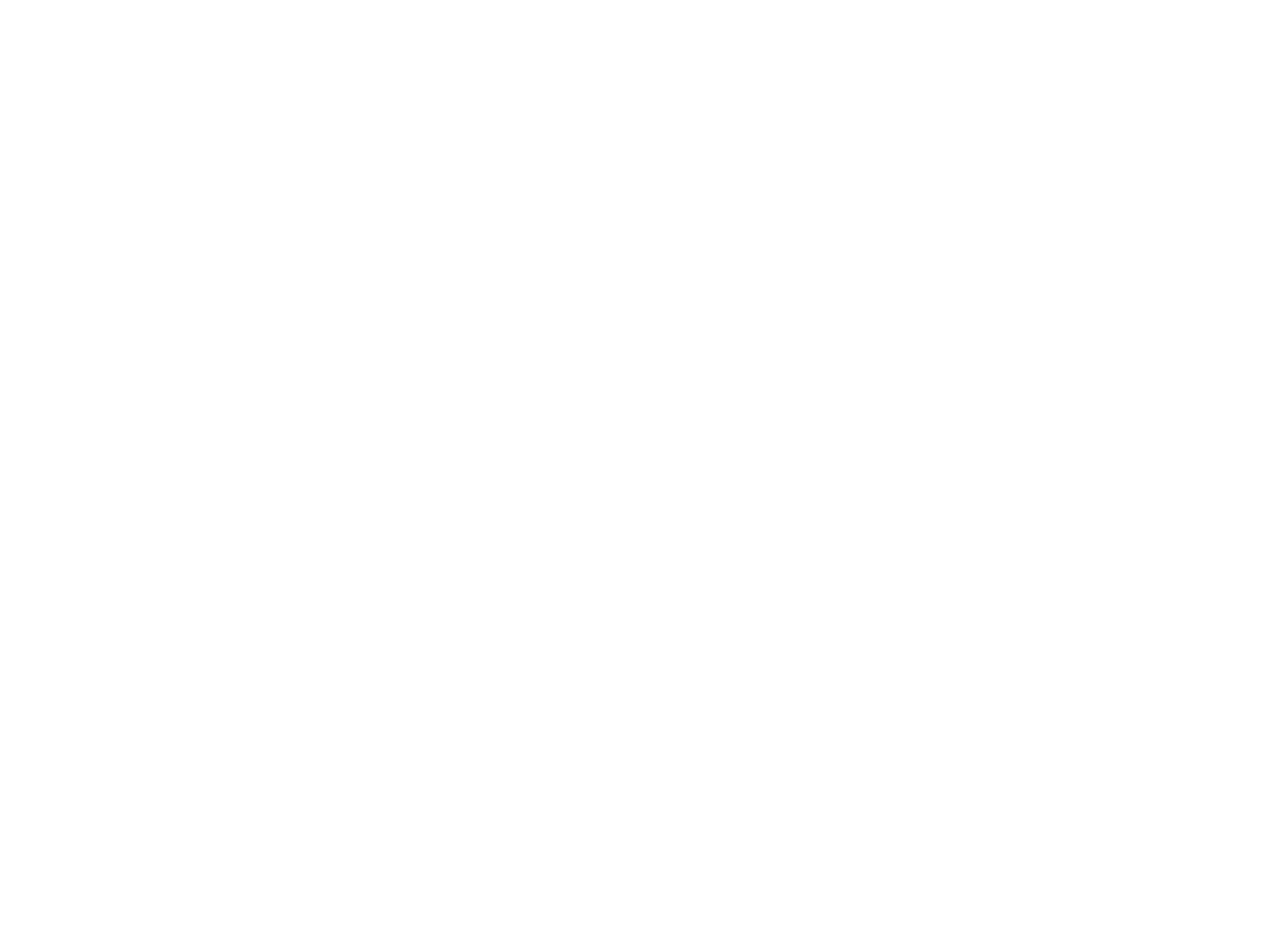
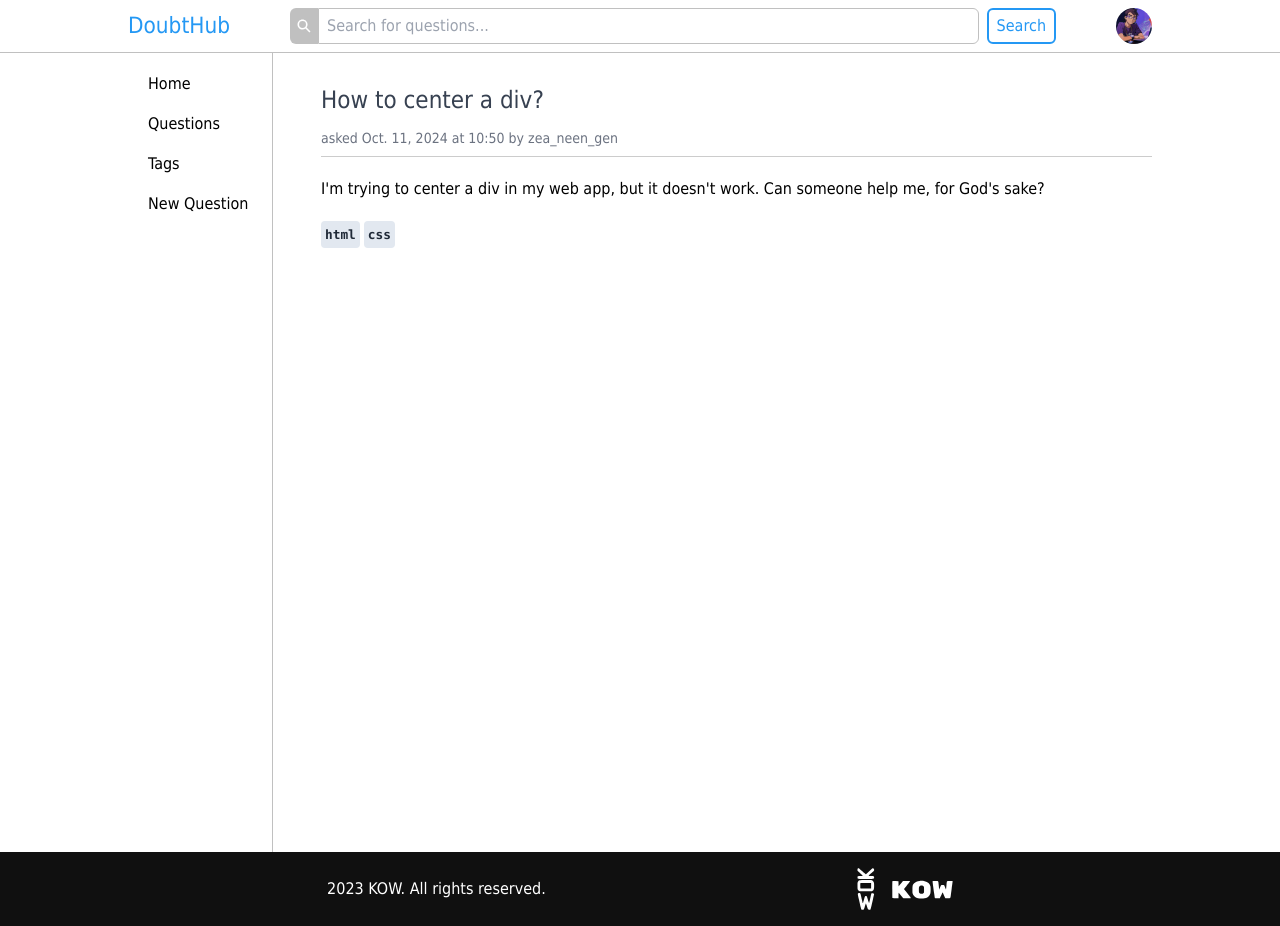
Before and after one commit to Kainom/DoubtHub, a React (Vite) app: page /questions/1 in a window 1280 px wide. Before the commit this address had no page. Before the commit the page ends 800 px from the top, so only its background shows below. Built offline with nearby package versions, Linux system fonts and the light colour scheme.

Commit message:
Question Discussion started

```diff
--- a/src/components/Header.jsx
+++ b/src/components/Header.jsx
@@ -41,7 +41,7 @@
                     border: '1px var(--border-color) solid'
                 }}
                 type="text"
-                placeholder="Search..."
+                placeholder="Search for questions..."
             />
 
             <OutlineButton text="Search" type="submit" />
--- a/src/components/QuestionLink.jsx
+++ b/src/components/QuestionLink.jsx
@@ -1,5 +1,6 @@
 /* eslint-disable react/jsx-key */
 /* eslint-disable react/prop-types */
+import Tag from '../components/Tag'
 
 function AnsweredIcon({ answered }) {
     return (
@@ -23,39 +24,33 @@
     )
 }
 
-export default function QuestionLink(props) {
+export default function QuestionLink({question}) {
     return (
         <>
             <li
                 className="w-full py-3"
                 style={{ borderBottom: '1px solid #ccc' }}
             >
-                <a style={{ fontSize: '1.2rem' }} href="questions">
-                    <AnsweredIcon answered={props.answered} />
+                <a
+                    style={{ fontSize: '1.2rem' }}
+                    href={`questions/${question.id}`}
+                >
+                    <AnsweredIcon answered={question.answered} />
                     <span
                         className="text-blue-800 hover:underline hover:text-blue-900 visited:text-purple-900"
                     >
-                        {props.title}
+                        {question.title}
                     </span>
                 </a>
 
                 <p style={{ fontSize: "0.8rem" }} className="my-3 text-gray-800">
-                    {props.description}
+                    {question.description}
                 </p>
 
                 <div className="flex justify-between flex-wrap max-sm:flex-col max-sm:gap-2">
                     <div className="inline-flex content-center flex-wrap gap-1">
-                        {props.tags.map((tag) => (
-                            <a
-                                href={`/tags/${tag}`}
-                                className="
-                                    inline-block font-mono font-bold
-                                    text-gray-800 bg-slate-200 rounded p-1
-                                    max-sm:text-end"
-                                style={{ fontSize: '0.8rem' }}
-                            >
-                                {tag}
-                            </a>
+                        {question.tags.map((tag) => (
+                            <Tag tagname={tag}/>
                         ))}
                     </div>
 
@@ -63,7 +58,7 @@
                         style={{ fontSize: "0.8rem" }}
                         className="inline-block text-gray-800 my-auto"
                     >
-                        asked {props.timestamp} by {props.user}
+                        asked {question.timestamp} by {question.user}
                     </p>
                 </div>
             </li>
--- /dev/null
+++ b/src/components/Tag.jsx
@@ -0,0 +1,17 @@
+/* eslint-disable react/prop-types */
+export default function Tag({tagname}){
+    return (
+        <>
+            <a
+                href={`/tags/${tagname}`}
+                className="
+                    inline-block font-mono font-bold
+                    text-gray-800 bg-slate-200 rounded p-1
+                    max-sm:text-end"
+                style={{ fontSize: '0.8rem' }}
+            >
+                {tagname}
+            </a>
+        </>
+    )
+}
--- /dev/null
+++ b/src/pages/QuestionDiscussion.jsx
@@ -0,0 +1,34 @@
+/* eslint-disable no-unused-vars */
+import React from "react"
+import { useParams } from "react-router-dom"
+import Tag from '../components/Tag'
+
+import { questions, responses } from "./sample_data"
+
+export default function QuestionDiscussion() {
+    const { questionId } = useParams()
+
+    const question = questions.find(q => q.id === parseInt(questionId))
+    const responsesForQuestion = responses.filter(r => r.questionId === questionId)
+
+    return (
+        <>
+            <div className="w-full lg:pl-12 py-8">
+                <div style={{borderBottom: '1px solid #ccc'}}>
+                    <h1 className="text-2xl text-gray-700 mb-3">{question.title}</h1>
+                    <p className="text-sm text-gray-500 mb-2">
+                        asked {question.timestamp} by {question.user}
+                    </p>
+                </div>
+                <div>
+                    <p className="my-5">
+                        {question.description}
+                    </p>
+                    <div className="flex content-center gap-1 flex-wrap">
+                        {question.tags.map( (tag) => <Tag key={tag} tagname={tag} />)}
+                    </div>
+                </div>
+            </div>
+        </>
+    )
+}
--- a/src/pages/Questions.jsx
+++ b/src/pages/Questions.jsx
@@ -4,26 +4,7 @@
 
 import QuestionLink from "../components/QuestionLink"
 
-const questions = [
-    {
-        id: 1,
-        answered: true,
-        title: "How to center a div?",
-        description: "I'm trying to center a div in my web app, but it doesn't work. Can someone help me, for God's sake?",
-        tags: ['html', 'css'],
-        timestamp: 'Oct. 11, 2024 at 10:50',
-        user: 'zea_neen_gen'
-    },
-    {
-        id: 2,
-        answered: false,
-        title: "How to create a responsive navigation bar?",
-        description: "I'm trying to create a responsive navigation bar for my web app, but I can't figure out how to make it work. Here's the code I'm using:",
-        tags: ['html', 'css', 'javascript'],
-        timestamp: 'Nov. 04, 2024 at 16:46',
-        user: 'foolano_di_tall'
-    }
-]
+import { questions } from "./sample_data"
 
 export default function Questions() {
     const [params, setParams] = useSearchParams()
@@ -83,12 +64,7 @@
                         {searchResults.map((q) => {
                             return (<QuestionLink
                                 key={q.id}
-                                answered={q.answered}
-                                title={q.title}
-                                description={q.description}
-                                tags={q.tags}
-                                timestamp={q.timestamp}
-                                user={q.user}
+                                question={q}
                             />)
                         })}
                     </ul>
--- /dev/null
+++ b/src/pages/sample_data.js
@@ -0,0 +1,46 @@
+const questions = [
+    {
+        id: 1,
+        answered: true,
+        title: "How to center a div?",
+        description: "I'm trying to center a div in my web app, but it doesn't work. Can someone help me, for God's sake?",
+        tags: ['html', 'css'],
+        timestamp: 'Oct. 11, 2024 at 10:50',
+        user: 'zea_neen_gen'
+    },
+    {
+        id: 2,
+        answered: false,
+        title: "How to create a responsive navigation bar?",
+        description: "I'm trying to create a responsive navigation bar for my web app, but I can't figure out how to make it work. Here's the code I'm using:",
+        tags: ['html', 'css', 'javascript'],
+        timestamp: 'Nov. 04, 2024 at 16:46',
+        user: 'foolano_di_tall'
+    }
+]
+
+const responses = [
+    {
+        id: 1,
+        questionId: 1,
+        text: "Here's how you can center a div: Just add the following CSS code to your stylesheet",
+        timestamp: 'Oct. 12, 2024 at 11:30',
+        user: 'zea_neen_gen'
+    },
+    {
+        id: 2,
+        questionId: 1,
+        text: "stop being dumb lol",
+        timestamp: 'Oct. 12, 2024 at 11:30',
+        user: 'pigSlayer8000'
+    },
+    {
+        id: 3,
+        questionId: 2,
+        text: "use media queries.",
+        timestamp: 'Oct. 12, 2024 at 11:30',
+        user: 'pigSlayer8000'
+    }
+]
+
+export { questions, responses }
--- a/src/routes/Routes.jsx
+++ b/src/routes/Routes.jsx
@@ -6,6 +6,7 @@
 import Sign from '../pages/SignUp';
 import Layout from '../pages/Layout';
 import Questions from '../pages/Questions';
+import QuestionDiscussion from '../pages/QuestionDiscussion';
 
 const AppRoutes = () => {
     return (
@@ -16,6 +17,7 @@
             <Route path='/' element={<Layout />}>
                 <Route index element={<Home />} />
                 <Route path="/questions" element={<Questions />} />
+                <Route path="/questions/:questionId" element={<QuestionDiscussion />} />
             </Route>
         </Routes>
     )
```
